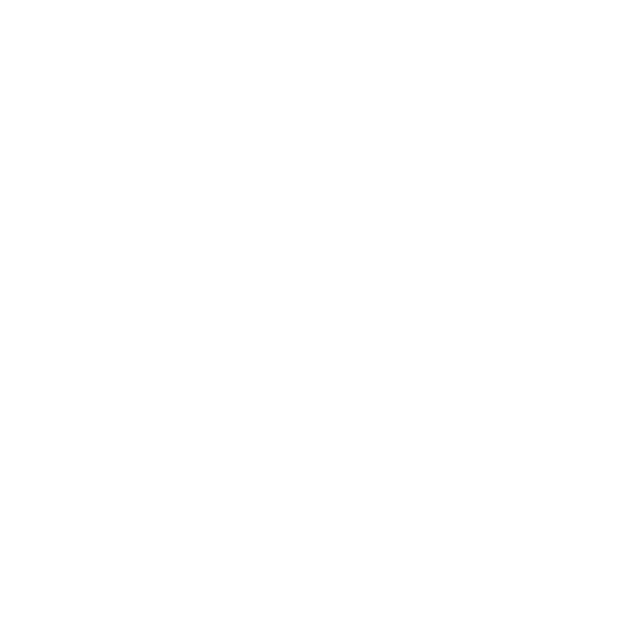
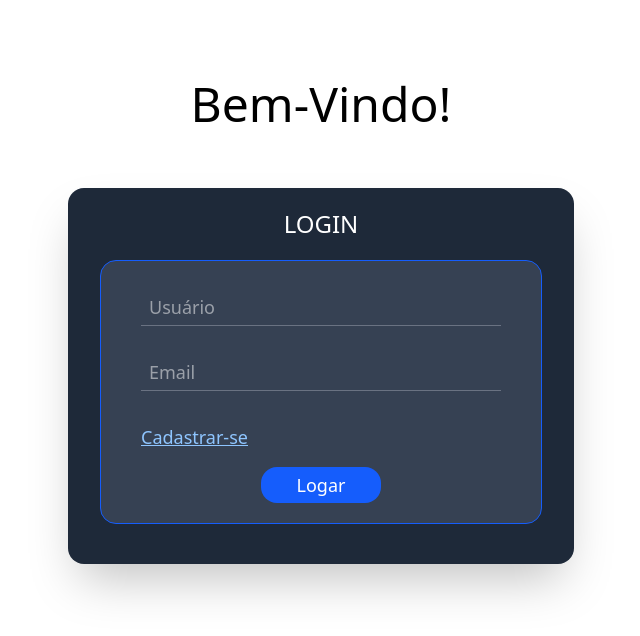
Before and after one commit to GabrielCabralmm/CP5-Front, a React (Vite) app in the folder Projeto/CP5/: page / in a window 1280 px wide. Shown: the top 636 px of the page, without its empty margins (319-959 px from the left). Built offline with nearby package versions, Linux system fonts and the light colour scheme.

Commit message:
Estilizando a aba de login.

```diff
--- a/Projeto/CP5/src/App.tsx
+++ b/Projeto/CP5/src/App.tsx
@@ -3,7 +3,7 @@
 export default function App(){
 
   return(
-    <div>
+    <div className="container">
         <Outlet/>
     </div>
   );
--- a/Projeto/CP5/src/Routers/Login/index.tsx
+++ b/Projeto/CP5/src/Routers/Login/index.tsx
@@ -1,8 +1,27 @@
+import { Link } from "react-router-dom"
+
 export default function Login(){
 
     return(
         <main>
-
+            <h1>Bem-Vindo!</h1>
+            <form>
+                <h2>LOGIN</h2>
+                <div className="formulario">
+                    <div className="campos">
+                        <div>
+                            <input type="text" id="usuario" placeholder="Usuário"/>
+                        </div>
+                        <div>
+                            <input type="email" id="email" placeholder="Email"/>
+                        </div>
+                    </div>
+                    <p><Link to="/cadastro">Cadastrar-se</Link></p>
+                    <div className="botao">
+                        <button type="submit">Logar</button>
+                    </div>
+                </div>
+            </form>
         </main>
     )
 }
--- a/Projeto/CP5/src/global.css
+++ b/Projeto/CP5/src/global.css
@@ -5,5 +5,53 @@
 }
 
 @layer {
+    .container {
+        @apply flex flex-col mx-auto;
 
+        & main {
+            @apply flex flex-col;
+
+            & h1 {
+                @apply text-center text-5xl font-light mt-20;
+            }
+
+            & form {
+                @apply flex flex-col text-white bg-gray-800 text-lg mx-auto p-5 rounded-2xl my-15 shadow-2xl;
+
+                & h2 {
+                    @apply text-2xl text-center mb-5;
+                }
+
+                & .formulario {
+                    @apply bg-gray-700 rounded-2xl border-1 border-blue-600 p-5 mx-3 mb-5;
+
+                    & .campos {
+                        @apply px-5 mt-3;
+
+                        & div {
+                            @apply flex flex-col mb-8;
+
+                            & label {
+                                @apply mb-1;
+                            }
+
+                            & input {
+                                @apply border-b-1 border-b-gray-500 px-2 w-90 pb-1;
+                            }
+                        }
+                    }
+
+                    & p {
+                        @apply text-blue-300 ms-5 mb-4 underline;
+                    }
+
+                    & .botao {
+                        @apply bg-blue-600 mx-auto text-center w-30 rounded-2xl px-2 py-1;
+                    }
+                }
+
+
+            }
+        }
+    }
 }
```
